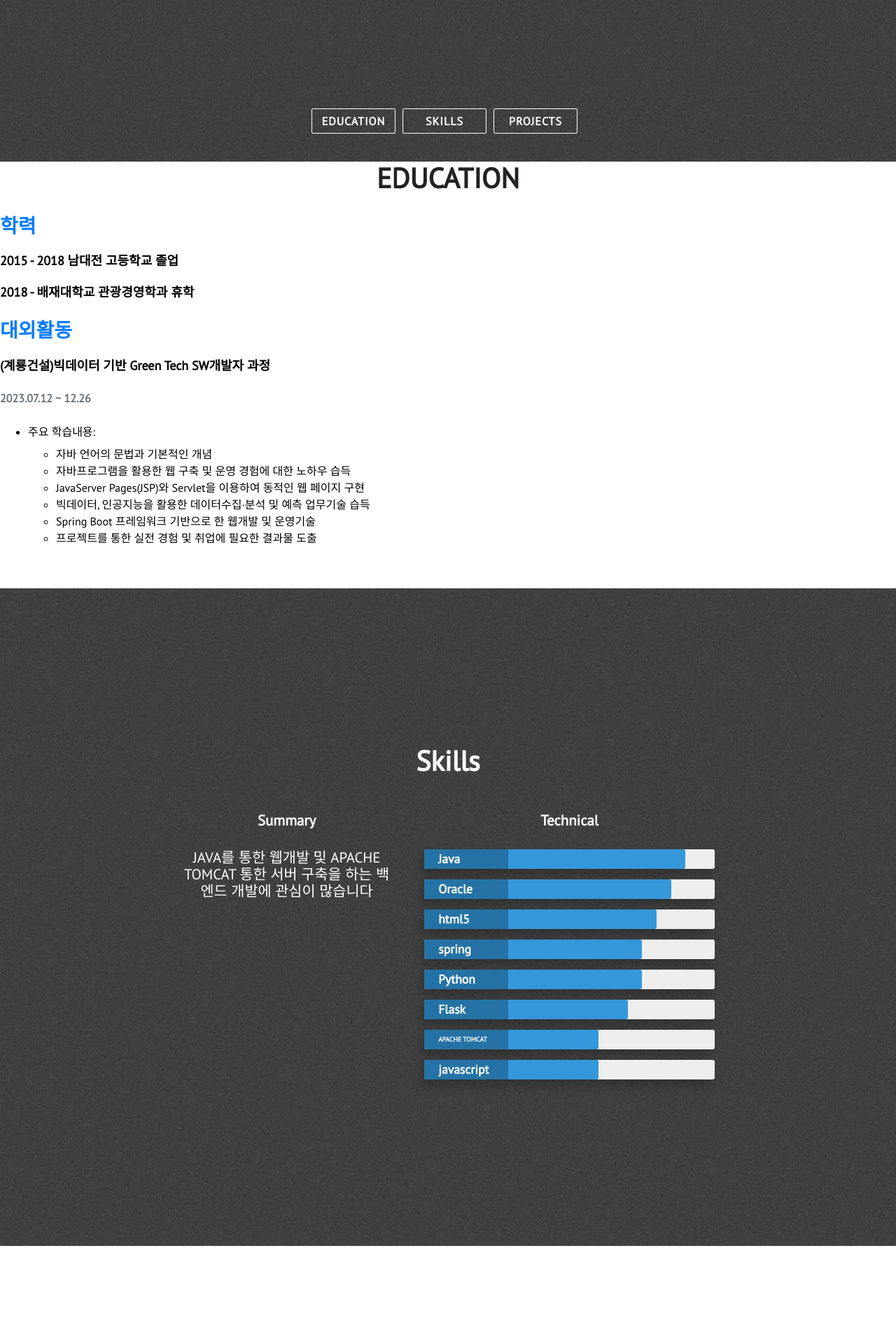
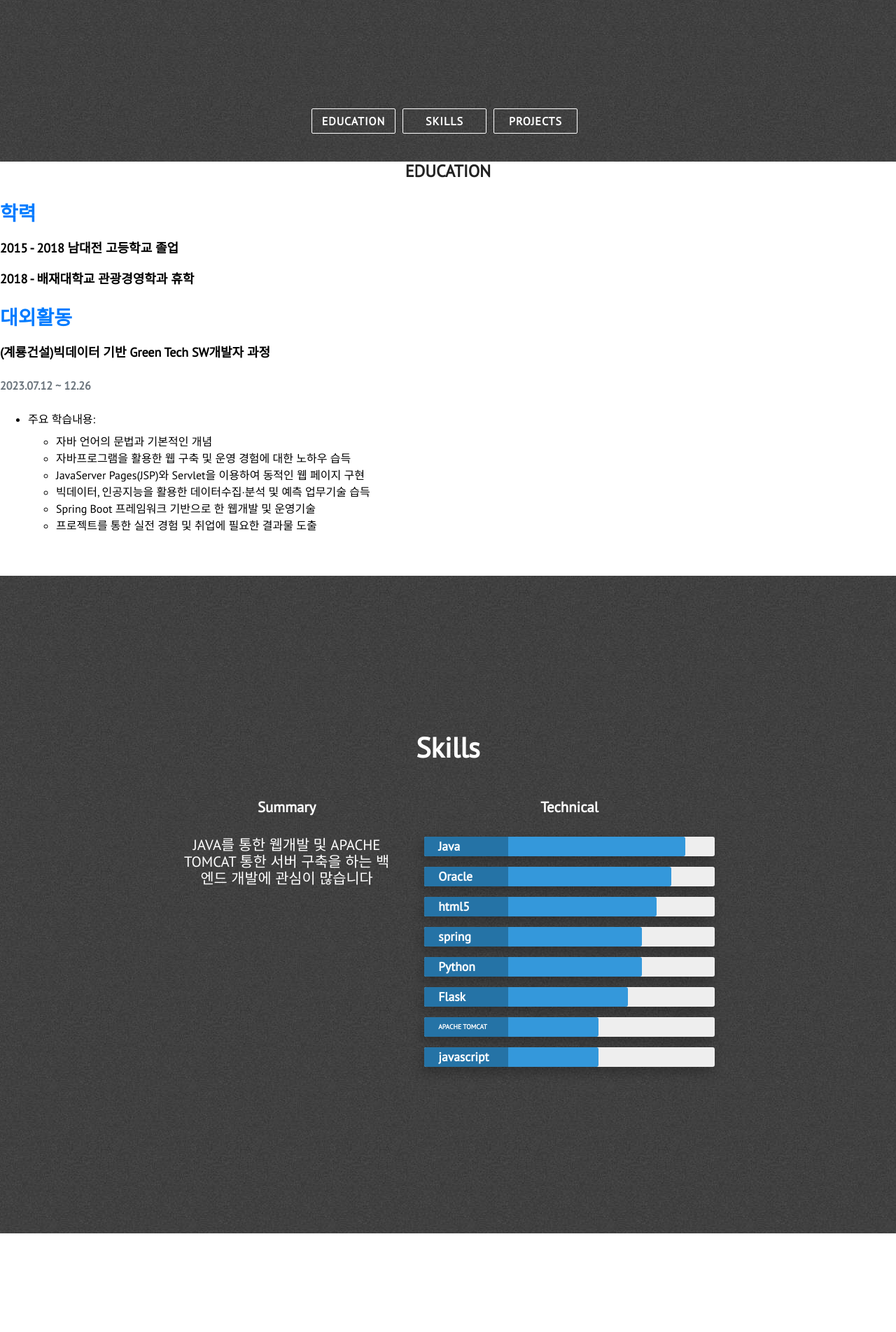
Before and after one commit to YoungGyu99/YoungGyu99.github.io, a Jekyll site: the page built from index.html, in a window 1280 px wide. Shown: the part 669-2573 px from the top of the page at 70% size. Built offline with Jekyll 4.4.1, drawn with Linux system fonts in a browser that asks for light colours; nearby versions of some CDN libraries.

Commit message:
Update about.html

```diff
--- a/_includes/about.html
+++ b/_includes/about.html
@@ -1,9 +1,9 @@
-
 <div class="section-wrapper">
     <section class="ABOUT" id="ABOUT">
         <div class="full-width">
-            <div class="section-heading" id="featured-projects-text">EDUCATION</div>
+            <div class="section-heading" id="featured-projects-text" style="font-size: 24px;">EDUCATION</div>
             <div class="row">
+                <!-- 학력 -->
                 <div class="col-lg-6" data-aos="fade-up">
                     <h3 class="resume-title" style="font-size: 28px; margin-bottom: 5px; color: #007bff;">학력</h3>
                     <!-- 고등학교 -->
@@ -36,6 +36,6 @@
                     </div>
                 </div>
             </div>
+        </div>
     </section>
-
 </div>
```
Lines whose indentation alone changed are shown as unchanged.
